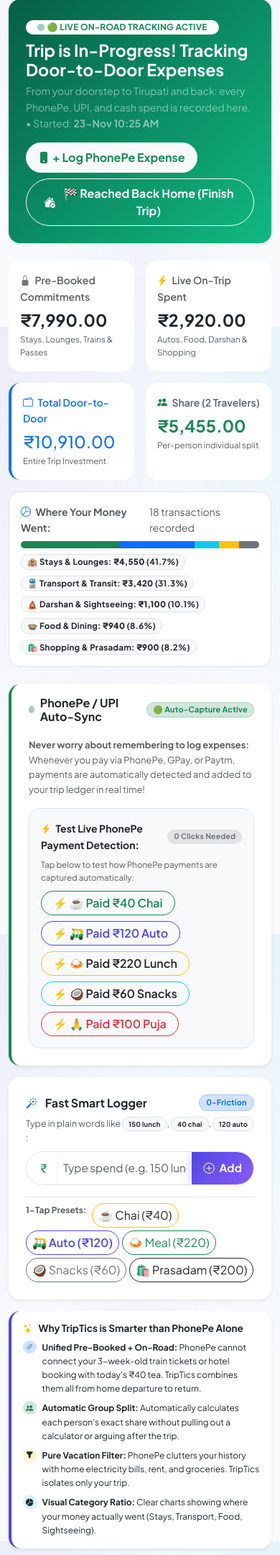
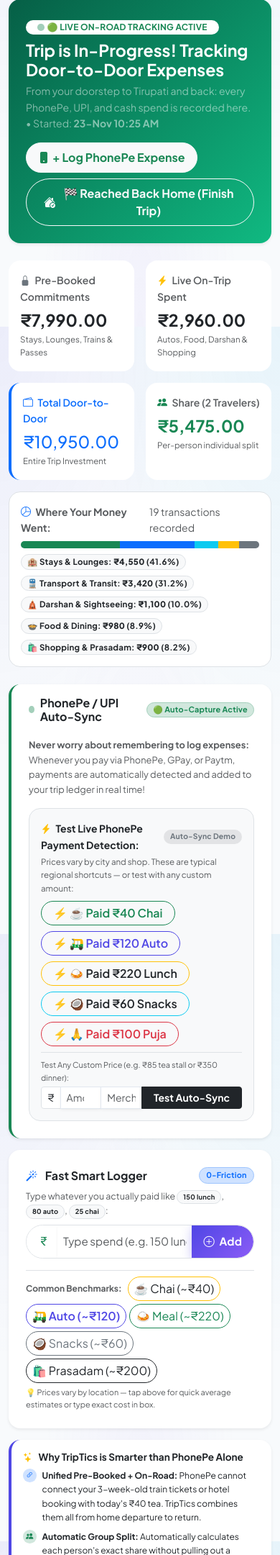
Before and after one commit to chowdary-yashwanth18/TripTics, a Flask app: page /trip-diary in a window 390 px wide. Shown: the part 390-2551 px from the top of the page at 72% size. Run offline with Flask 3, Linux system fonts and the light colour scheme.

Commit message:
feat: clarify price variation benchmarks and add custom amount PhonePe auto-sync tester

```diff
--- a/data/trip_diary.json
+++ b/data/trip_diary.json
@@ -269,6 +269,18 @@
       "date": "2026-11-23",
       "time": "18:33",
       "notes": ""
+    },
+    {
+      "id": "7cfa3c76",
+      "trip_id": "tirupati-nov24",
+      "title": "Sharma Filter Coffee & Chai",
+      "amount": 40.0,
+      "category": "food",
+      "is_prebooked": false,
+      "payment_mode": "PhonePe UPI",
+      "date": "2026-11-23",
+      "time": "21:09",
+      "notes": "⚡ Automatically captured via PhonePe Auto-Sync"
     }
   ]
 }
--- a/templates/trip_diary.html
+++ b/templates/trip_diary.html
@@ -220,12 +220,14 @@
 
                 <!-- Live Auto-Detection Simulator -->
                 <div class="p-3 bg-light rounded-4 border">
-                    <div class="d-flex justify-content-between align-items-center mb-2">
+                    <div class="d-flex justify-content-between align-items-center mb-1">
                         <span class="small fw-bold text-dark"><i class="bi bi-lightning-charge-fill text-warning me-1"></i> Test Live PhonePe Payment Detection:</span>
-                        <span class="badge bg-secondary-subtle text-secondary" style="font-size: 0.65rem;">0 Clicks Needed</span>
+                        <span class="badge bg-secondary-subtle text-secondary" style="font-size: 0.65rem;">Auto-Sync Demo</span>
                     </div>
-                    <p class="text-muted small mb-2" style="font-size: 0.72rem;">Tap below to test how PhonePe payments are captured automatically:</p>
-                    <div class="d-flex flex-wrap gap-2">
+                    <p class="text-muted small mb-2" style="font-size: 0.72rem;">
+                        Prices vary by city and shop. These are typical regional shortcuts — or test with any custom amount:
+                    </p>
+                    <div class="d-flex flex-wrap gap-2 mb-2">
                         <button type="button" class="btn btn-xs btn-outline-success rounded-pill py-1 px-3 fw-semibold shadow-xs" onclick="simulatePhonePeSync('{{ details.trip.id }}', 'Sharma Filter Coffee & Chai', 40, 'food')">
                             ⚡ ☕ Paid ₹40 Chai
                         </button>
@@ -242,6 +244,19 @@
                             ⚡ 🙏 Paid ₹100 Puja
                         </button>
                     </div>
+
+                    <!-- Custom Amount Tester -->
+                    <div class="pt-2 border-top">
+                        <small class="text-muted d-block mb-1" style="font-size: 0.68rem;">Test Any Custom Price (e.g. ₹85 tea stall or ₹350 dinner):</small>
+                        <div class="input-group input-group-sm">
+                            <span class="input-group-text bg-white">₹</span>
+                            <input type="number" id="customSimAmount" class="form-control form-control-sm" placeholder="Amount (e.g. 85)" style="max-width: 110px;">
+                            <input type="text" id="customSimMerchant" class="form-control form-control-sm" placeholder="Merchant (e.g. Beach Cafe)">
+                            <button class="btn btn-dark btn-sm fw-bold px-3" type="button" onclick="testCustomPhonePeSync('{{ details.trip.id }}')">
+                                Test Auto-Sync
+                            </button>
+                        </div>
+                    </div>
                 </div>
             </div>
         </div>
@@ -253,7 +268,7 @@
                 <span class="badge bg-primary-subtle text-primary border border-primary-subtle rounded-pill font-semibold" style="font-size: 0.68rem;">0-Friction</span>
             </div>
             <p class="text-muted small mb-2" style="font-size: 0.78rem;">
-                Type in plain words like <span class="badge bg-light text-dark border">150 lunch</span>, <span class="badge bg-light text-dark border">40 chai</span>, <span class="badge bg-light text-dark border">120 auto</span>:
+                Type whatever you actually paid like <span class="badge bg-light text-dark border">150 lunch</span>, <span class="badge bg-light text-dark border">80 auto</span>, <span class="badge bg-light text-dark border">25 chai</span>:
             </p>
 
             <form id="diarySmartSpendForm" onsubmit="handleDiarySmartSpend(event, '{{ details.trip.id }}')" class="mb-3">
@@ -271,14 +286,15 @@
                 <div id="diarySpendFeedback" class="small mt-1 px-2 d-none"></div>
             </form>
 
-            <div class="d-flex flex-wrap gap-1 pt-2 border-top">
-                <span class="small fw-bold text-muted me-1" style="font-size: 0.75rem;">1-Tap Presets:</span>
-                <button type="button" class="btn btn-xs btn-outline-warning text-dark rounded-pill py-1 px-2" onclick="quickAddAjax('{{ details.trip.id }}', 'Morning Filter Coffee & Chai', 40, 'food')">☕ Chai (₹40)</button>
-                <button type="button" class="btn btn-xs btn-outline-primary rounded-pill py-1 px-2" onclick="quickAddAjax('{{ details.trip.id }}', 'Station Auto / Cab Ride', 120, 'transport')">🛺 Auto (₹120)</button>
-                <button type="button" class="btn btn-xs btn-outline-success rounded-pill py-1 px-2" onclick="quickAddAjax('{{ details.trip.id }}', 'Banana Leaf Thali Meal', 220, 'food')">🍛 Meal (₹220)</button>
-                <button type="button" class="btn btn-xs btn-outline-secondary rounded-pill py-1 px-2" onclick="quickAddAjax('{{ details.trip.id }}', 'Coconut Water & Snacks', 60, 'food')">🥥 Snacks (₹60)</button>
-                <button type="button" class="btn btn-xs btn-outline-dark rounded-pill py-1 px-2" onclick="quickAddAjax('{{ details.trip.id }}', 'Prasadam / Sweets', 200, 'shopping')">🛍️ Prasadam (₹200)</button>
+            <div class="d-flex flex-wrap align-items-center gap-1 pt-2 border-top">
+                <span class="small fw-bold text-muted me-1" style="font-size: 0.75rem;">Common Benchmarks:</span>
+                <button type="button" class="btn btn-xs btn-outline-warning text-dark rounded-pill py-1 px-2" onclick="quickAddAjax('{{ details.trip.id }}', 'Morning Filter Coffee & Chai', 40, 'food')">☕ Chai (~₹40)</button>
+                <button type="button" class="btn btn-xs btn-outline-primary rounded-pill py-1 px-2" onclick="quickAddAjax('{{ details.trip.id }}', 'Station Auto / Cab Ride', 120, 'transport')">🛺 Auto (~₹120)</button>
+                <button type="button" class="btn btn-xs btn-outline-success rounded-pill py-1 px-2" onclick="quickAddAjax('{{ details.trip.id }}', 'Banana Leaf Thali Meal', 220, 'food')">🍛 Meal (~₹220)</button>
+                <button type="button" class="btn btn-xs btn-outline-secondary rounded-pill py-1 px-2" onclick="quickAddAjax('{{ details.trip.id }}', 'Coconut Water & Snacks', 60, 'food')">🥥 Snacks (~₹60)</button>
+                <button type="button" class="btn btn-xs btn-outline-dark rounded-pill py-1 px-2" onclick="quickAddAjax('{{ details.trip.id }}', 'Prasadam / Sweets', 200, 'shopping')">🛍️ Prasadam (~₹200)</button>
             </div>
+            <small class="text-muted d-block mt-1" style="font-size: 0.68rem;">💡 Prices vary by location — tap above for quick average estimates or type exact cost in box.</small>
         </div>
 
         {# ── CARD 3: Why TripTics is Smarter than PhonePe Alone ── #}
@@ -652,6 +668,22 @@ function simulatePhonePeSync(tripId, title, amount, category) {
     .catch(err => console.error(err));
 }
 
+function testCustomPhonePeSync(tripId) {
+    const amtInput = document.getElementById('customSimAmount');
+    const merchantInput = document.getElementById('customSimMerchant');
+    const amt = parseFloat(amtInput ? amtInput.value : 0) || 0;
+    const merchant = (merchantInput ? merchantInput.value.trim() : '') || 'Custom Merchant Payment';
+
+    if (amt <= 0) {
+        alert('Please enter a valid amount (e.g. 85 or 350).');
+        return;
+    }
+
+    simulatePhonePeSync(tripId, merchant, amt, 'misc');
+    if (amtInput) amtInput.value = '';
+    if (merchantInput) merchantInput.value = '';
+}
+
 function quickAddAjax(tripId, title, amount, category) {
     simulatePhonePeSync(tripId, title, amount, category);
 }
```
Also changed, not shown: templates/results.html (+9 -8 lines).
